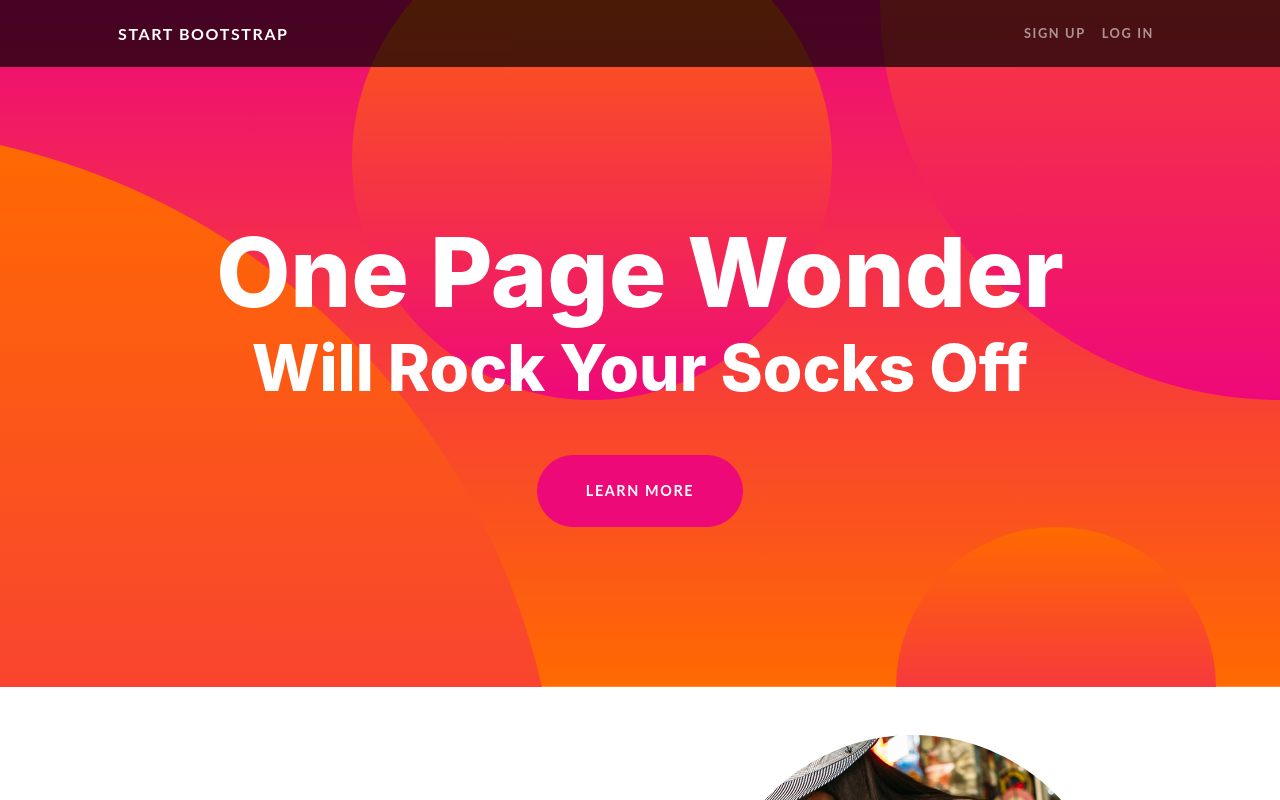
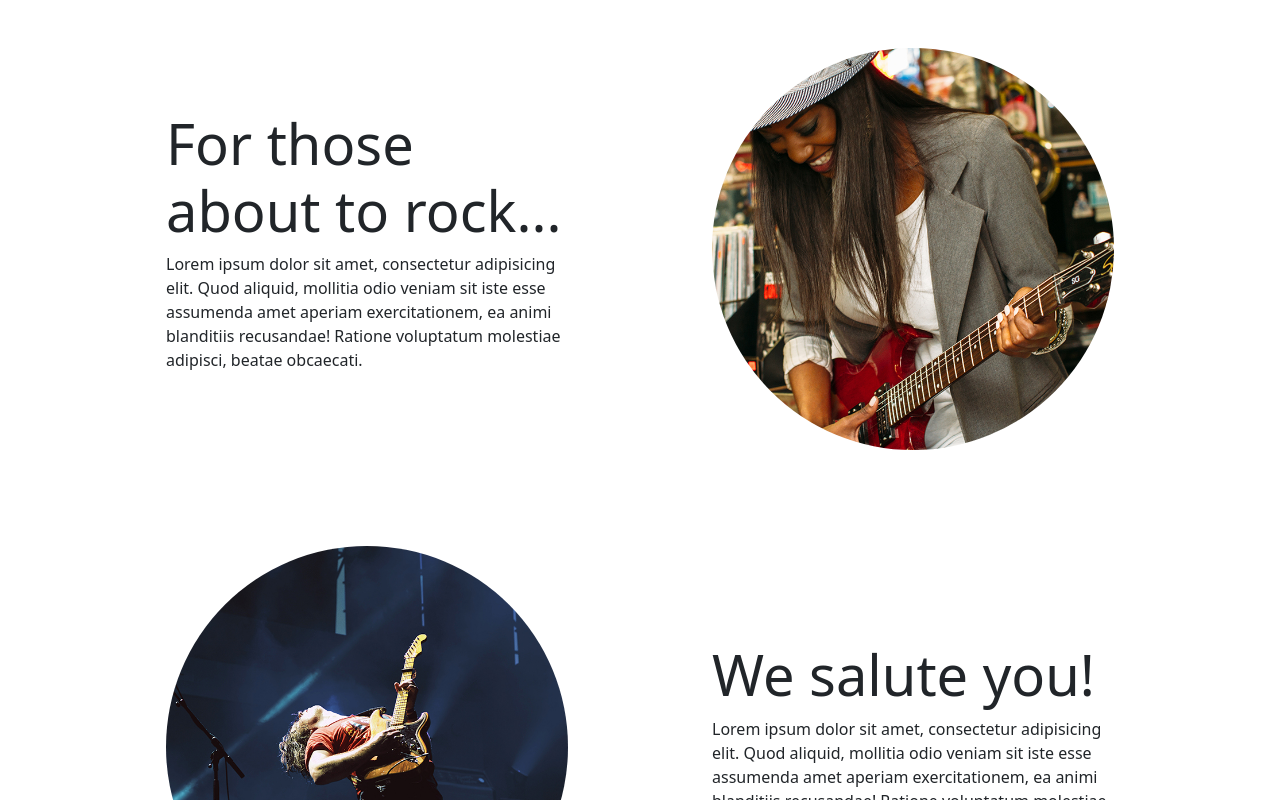
Before and after one commit to istvan-halasz/react-music-chart, a React (Create React App) app: page / in a window 1280 px wide. Shown: the top 800 px of the page. Built offline with nearby package versions, Linux system fonts and the light colour scheme.

Commit message:
adding navigation

```diff
--- a/src/App.js
+++ b/src/App.js
@@ -1,15 +1,28 @@
-import logo from './logo.svg';
 import './App.css';
 import RootLayout from './pages/Root';
 import HomePage from './pages/Home';
 import { createBrowserRouter, RouterProvider } from 'react-router-dom';
+import ArtistsRootLayout from './pages/ArtistsRoot';
+import ArtistsPage from './pages/Artists';
 
 const router = createBrowserRouter([
   {
     path: '/',
     element: <RootLayout />,
     id: 'root',
-    children: [{ index: true, element: <HomePage /> }],
+    children: [
+      { index: true, element: <HomePage /> },
+      {
+        path: 'artists',
+        element: <ArtistsRootLayout />,
+        children: [
+          {
+            index: true,
+            element: <ArtistsPage />,
+          },
+        ],
+      },
+    ],
   },
 ]);
 
--- /dev/null
+++ b/src/components/ArtistsNavigation.js
@@ -0,0 +1,20 @@
+import { NavLink } from 'react-router-dom';
+
+function ArtistsNavigation() {
+  return (
+    <>
+      <nav class="navbar navbar-light bg-light">
+        <form class="form-inline">
+          <button class="btn btn-outline-success" type="button">
+            Main button
+          </button>
+          <button class="btn btn-sm btn-outline-secondary" type="button">
+            Smaller button
+          </button>
+        </form>
+      </nav>
+    </>
+  );
+}
+
+export default ArtistsNavigation;
--- /dev/null
+++ b/src/components/MainNavigation.js
@@ -0,0 +1,53 @@
+import { NavLink } from 'react-router-dom';
+
+function MainNavigation() {
+  return (
+    <>
+      <nav className="navbar navbar-expand-lg navbar-dark navbar-custom fixed-top">
+        <div className="container px-5">
+          <NavLink className="navbar-brand" href="#page-top">
+            Start Bootstrap
+          </NavLink>
+          <NavLink className="navbar-brand" to="/artists" href="#page-top">
+            Artists
+          </NavLink>
+          <NavLink className="navbar-brand" to="/songs" href="#page-top">
+            Songs
+          </NavLink>
+          <button
+            className="navbar-toggler"
+            type="button"
+            data-bs-toggle="collapse"
+            data-bs-target="#navbarResponsive"
+            aria-controls="navbarResponsive"
+            aria-expanded="false"
+            aria-label="Toggle navigation"
+          >
+            <span className="navbar-toggler-icon"></span>
+          </button>
+          <div className="collapse navbar-collapse" id="navbarResponsive">
+            <ul className="navbar-nav ms-auto">
+              <li className="nav-item">
+                <NavLink
+                  className={({ isActive }) =>
+                    isActive ? 'nav-link' : 'nav-link'
+                  }
+                  href="#!"
+                >
+                  Sign Up
+                </NavLink>
+              </li>
+              <li className="nav-item">
+                <a className="nav-link" href="#!">
+                  Log In
+                </a>
+              </li>
+            </ul>
+          </div>
+        </div>
+      </nav>
+    </>
+  );
+}
+
+export default MainNavigation;
--- a/src/index.js
+++ b/src/index.js
@@ -5,7 +5,7 @@ import App from './App';
 import reportWebVitals from './reportWebVitals';
 import 'bootstrap/dist/css/bootstrap.min.css';
 import 'bootstrap/dist/js/bootstrap.bundle.min';
-import './boostrap-custom-styles.css'
+//import './boostrap-custom-styles.css'
 
 const root = ReactDOM.createRoot(document.getElementById('root'));
 root.render(
--- /dev/null
+++ b/src/pages/Artists.js
@@ -0,0 +1,9 @@
+function ArtistsPage() {
+  return (
+    <>
+      <h1>Artists</h1>
+    </>
+  );
+}
+
+export default ArtistsPage;
--- /dev/null
+++ b/src/pages/ArtistsRoot.js
@@ -0,0 +1,13 @@
+import { Outlet } from 'react-router-dom';
+import ArtistsNavigation from '../components/ArtistsNavigation';
+
+function ArtistsRootLayout() {
+  return (
+    <>
+      <ArtistsNavigation />
+      <Outlet />
+    </>
+  );
+}
+
+export default ArtistsRootLayout;
--- a/src/pages/Root.js
+++ b/src/pages/Root.js
@@ -1,61 +1,10 @@
 import { Outlet } from 'react-router-dom';
+import MainNavigation from '../components/MainNavigation';
 
 function RootLayout() {
   return (
     <>
-      <nav className="navbar navbar-expand-lg navbar-dark navbar-custom fixed-top">
-        <div className="container px-5">
-          <a className="navbar-brand" href="#page-top">
-            Start Bootstrap
-          </a>
-          <button
-            className="navbar-toggler"
-            type="button"
-            data-bs-toggle="collapse"
-            data-bs-target="#navbarResponsive"
-            aria-controls="navbarResponsive"
-            aria-expanded="false"
-            aria-label="Toggle navigation"
-          >
-            <span className="navbar-toggler-icon"></span>
-          </button>
-          <div className="collapse navbar-collapse" id="navbarResponsive">
-            <ul className="navbar-nav ms-auto">
-              <li className="nav-item">
-                <a className="nav-link" href="#!">
-                  Sign Up
-                </a>
-              </li>
-              <li className="nav-item">
-                <a className="nav-link" href="#!">
-                  Log In
-                </a>
-              </li>
-            </ul>
-          </div>
-        </div>
-      </nav>
-
-      <header className="masthead text-center text-white">
-        <div className="masthead-content">
-          <div className="container px-5">
-            <h1 className="masthead-heading mb-0">One Page Wonder</h1>
-            <h2 className="masthead-subheading mb-0">
-              Will Rock Your Socks Off
-            </h2>
-            <a
-              className="btn btn-primary btn-xl rounded-pill mt-5"
-              href="#scroll"
-            >
-              Learn More
-            </a>
-          </div>
-        </div>
-        <div className="bg-circle-1 bg-circle"></div>
-        <div className="bg-circle-2 bg-circle"></div>
-        <div className="bg-circle-3 bg-circle"></div>
-        <div className="bg-circle-4 bg-circle"></div>
-      </header>
+      <MainNavigation />
       <main>
         <Outlet />
       </main>
```
Also changed, not shown: src/assets/img/artist.jpg (added).
